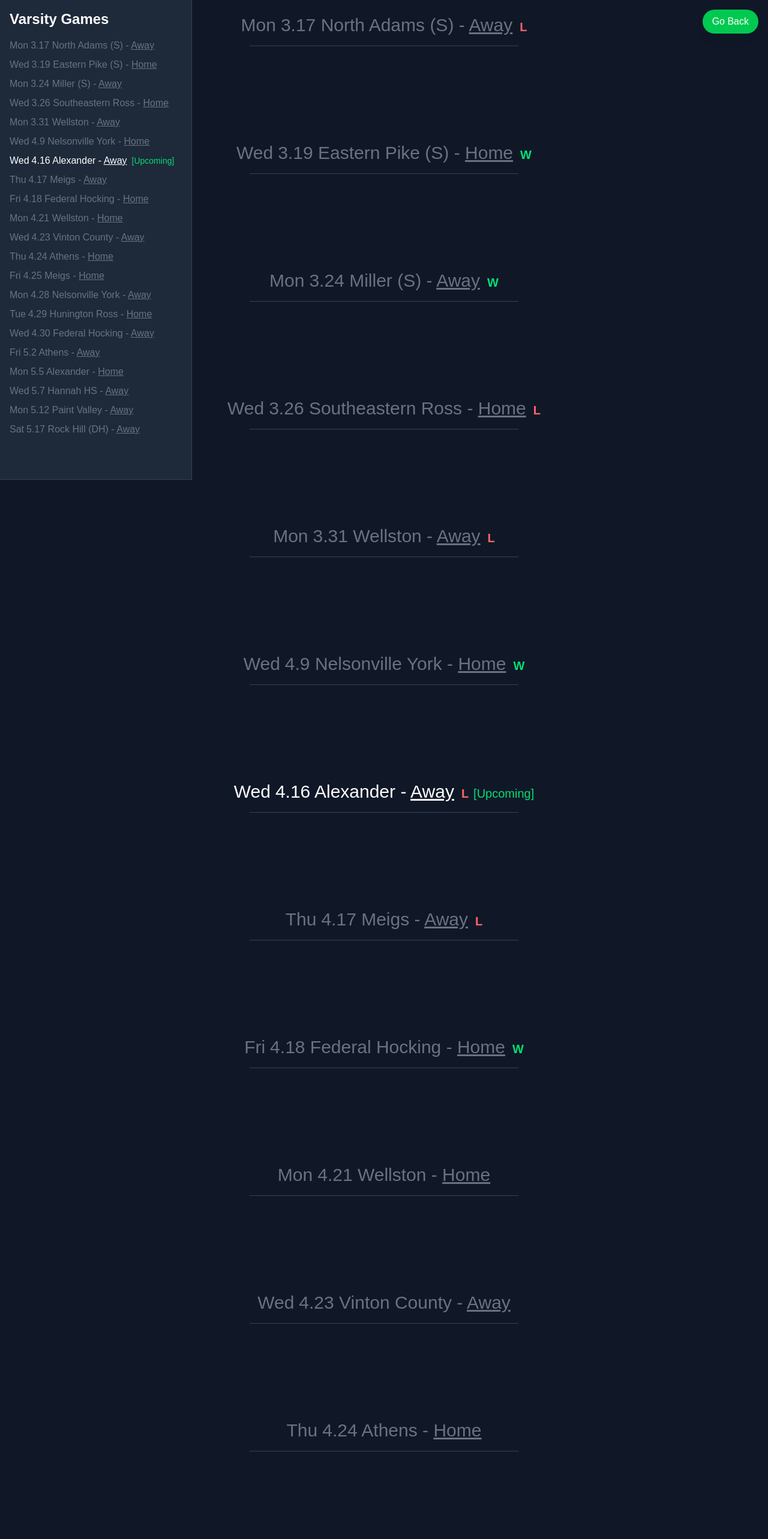
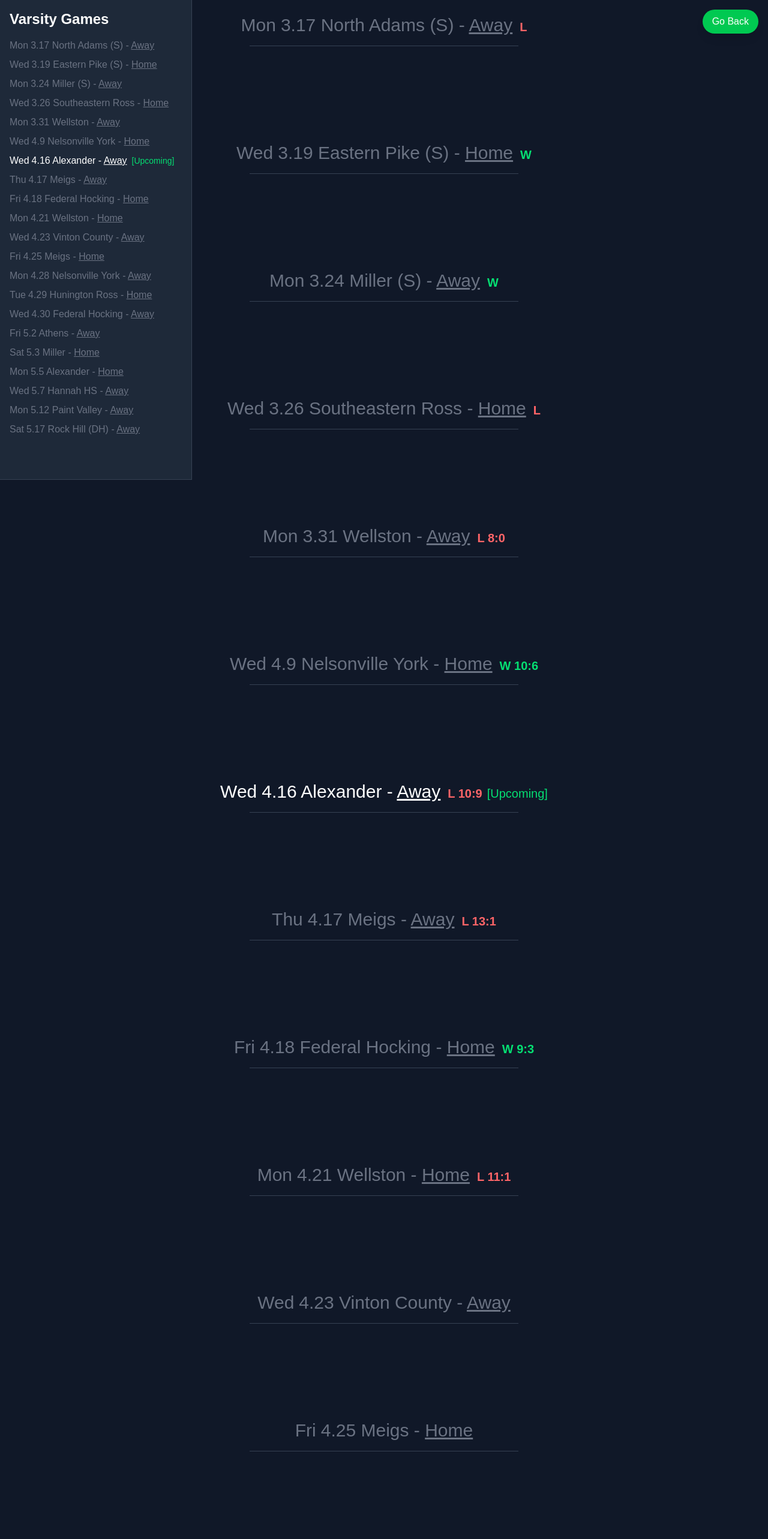
Before and after one commit to Dejnyyy/baseball-schedule, a Next.js app: page /varsity in a window 1280 px wide. Shown: the top 2566 px of the page at 60% size. Built offline with nearby package versions, Linux system fonts and the light colour scheme.

Commit message:
pridani scor

```diff
--- a/src/pages/jv.tsx
+++ b/src/pages/jv.tsx
@@ -5,11 +5,11 @@ const jvSchedule: Game[] = [
   { date: '2025-04-02', time: '17:00', opponent: 'Wellston', location: 'Home' ,result: 'L'},
   { date: '2025-04-04', time: '17:00', opponent: 'Vinton County', location: 'Away',result: 'L' },
   { date: '2025-04-07', time: '17:00', opponent: 'Meigs', location: 'Home',result: 'L' },
-  { date: '2025-04-09', time: '17:00', opponent: 'Nelsonville York', location: 'Away',result: 'L' },
+  { date: '2025-04-09', time: '17:00', opponent: 'Nelsonville York', location: 'Away',result: 'L', score:"25:0" },
   //{ date: '2025-04-14', time: '17:00', opponent: 'Athens', location: 'Away' },
   { date: '2025-04-16', time: '17:00', opponent: 'Alexander', location: 'Home' ,result: 'L'},
-  { date: '2025-04-17', time: '17:00', opponent: 'Meigs', location: 'Home' ,result: 'L'},
-  { date: '2025-04-21', time: '17:00', opponent: 'Wellston', location: 'Away'},
+  { date: '2025-04-17', time: '17:00', opponent: 'Meigs', location: 'Home' ,result: 'L',score:"21:9"},
+  { date: '2025-04-22', time: '17:00', opponent: 'Wellston', location: 'Away'},
   { date: '2025-04-23', time: '17:00', opponent: 'Vinton County', location: 'Home' },
   { date: '2025-04-24', time: '17:00', opponent: 'Athens', location: 'Away' },
   { date: '2025-04-25', time: '17:00', opponent: 'Meigs', location: 'Away' },
@@ -128,7 +128,7 @@ export default function VarsityPage() {
                   <span className="underline">{game.location}</span>
                   {game.result && (
   <span className={`ml-3 text-xl font-semibold ${game.result === 'W' ? 'text-green-400' : 'text-red-400'}`}>
-    {game.result}
+    {game.result}{game.score}
   </span>
 )}
                   {isFirstUpcoming && (
--- a/src/pages/varsity.tsx
+++ b/src/pages/varsity.tsx
@@ -6,22 +6,22 @@ const varsitySchedule: Game[] = [
   { date: '2025-03-19', time: '17:00', opponent: 'Eastern Pike (S)', location: 'Home' ,result: 'W' },
   { date: '2025-03-24', time: '17:00', opponent: 'Miller (S)', location: 'Away',result: 'W' },
   { date: '2025-03-26', time: '17:00', opponent: 'Southeastern Ross', location: 'Home',result: 'L'  },
-  { date: '2025-03-31', time: '17:00', opponent: 'Wellston', location: 'Away',result: 'L'  },
+  { date: '2025-03-31', time: '17:00', opponent: 'Wellston', location: 'Away',result: 'L' , score:"8:0" },
   //{ date: '2025-04-04', time: '17:00', opponent: 'Vinton County', location: 'Home'  },
-  { date: '2025-04-09', time: '17:00', opponent: 'Nelsonville York', location: 'Home',result: 'W' },
+  { date: '2025-04-09', time: '17:00', opponent: 'Nelsonville York', location: 'Home',result: 'W', score:"10:6" },
  // { date: '2025-04-10', time: '17:00', opponent: 'Miller', location: 'Home' },
   //{ date: '2025-04-14', time: '17:00', opponent: 'Athens', location: 'Home'},
-  { date: '2025-04-16', time: '17:00', opponent: 'Alexander', location: 'Away',result: 'L' },
-  { date: '2025-04-17', time: '17:00', opponent: 'Meigs', location: 'Away',result: 'L' },
-  { date: '2025-04-18', time: '17:00', opponent: 'Federal Hocking', location: 'Home' ,result: 'W'},
-  { date: '2025-04-21', time: '17:00', opponent: 'Wellston', location: 'Home' },
+  { date: '2025-04-16', time: '17:00', opponent: 'Alexander', location: 'Away',result: 'L' , score:"10:9"},
+  { date: '2025-04-17', time: '17:00', opponent: 'Meigs', location: 'Away',result: 'L' , score:"13:1"},
+  { date: '2025-04-18', time: '17:00', opponent: 'Federal Hocking', location: 'Home' ,result: 'W', score:"9:3"},
+  { date: '2025-04-21', time: '17:00', opponent: 'Wellston', location: 'Home', result:'L', score:"11:1" },
   { date: '2025-04-23', time: '17:00', opponent: 'Vinton County', location: 'Away' },
-  { date: '2025-04-24', time: '17:00', opponent: 'Athens', location: 'Home' },
   { date: '2025-04-25', time: '17:00', opponent: 'Meigs', location: 'Home' },
   { date: '2025-04-28', time: '17:00', opponent: 'Nelsonville York', location: 'Away' },
   { date: '2025-04-29', time: '17:00', opponent: 'Hunington Ross', location: 'Home' },
   { date: '2025-04-30', time: '17:00', opponent: 'Federal Hocking', location: 'Away' },
   { date: '2025-05-02', time: '17:00', opponent: 'Athens', location: 'Away' },
+  { date: '2025-05-03', time: '17:00', opponent: 'Miller', location: 'Home' },
   { date: '2025-05-05', time: '17:00', opponent: 'Alexander', location: 'Home' },
   { date: '2025-05-07', time: '17:00', opponent: 'Hannah HS', location: 'Away' },
   { date: '2025-05-12', time: '17:00', opponent: 'Paint Valley', location: 'Away' },
@@ -136,7 +136,7 @@ export default function VarsityPage() {
                   <span className="underline">{game.location}</span>
                   {game.result && (
   <span className={`ml-3 text-xl font-semibold ${game.result === 'W' ? 'text-green-400' : 'text-red-400'}`}>
-    {game.result}
+    {game.result} {game.score}
   </span>
 )}
                   {isFirstUpcoming && (
--- a/src/types/index.ts
+++ b/src/types/index.ts
@@ -4,4 +4,5 @@ export interface Game {
     opponent: string
     location: string
     result?: 'W' | 'L'
+    score?: string
   }
```
